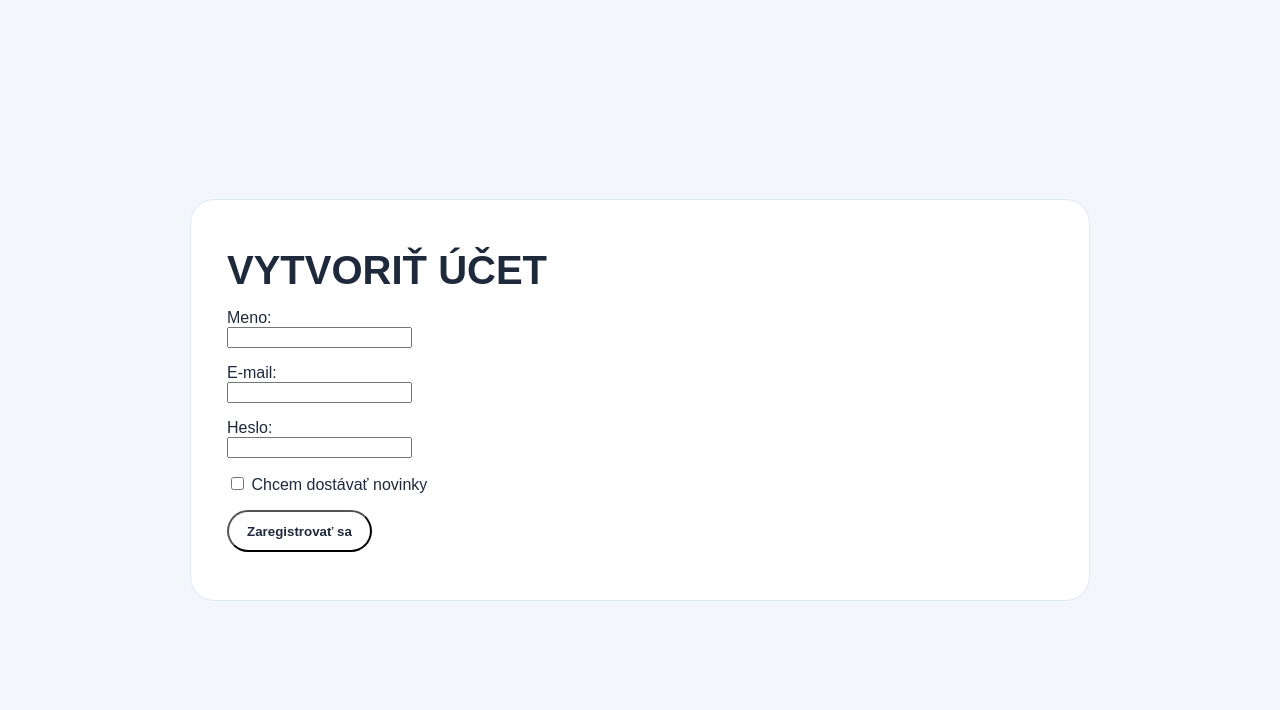
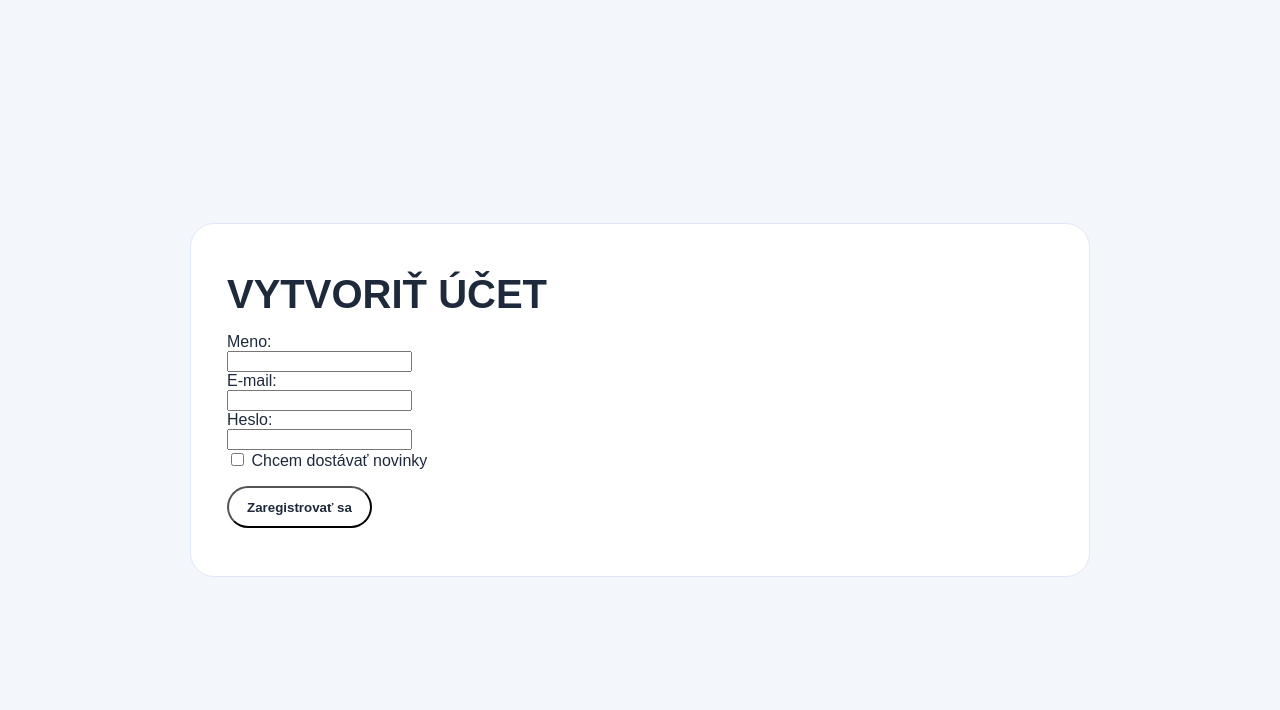
Before and after one commit to filfo131/data_internet_cviko, a plain HTML site: page form.html in a window 1280 px wide. Shown: the part 90-800 px from the top of the page. Drawn offline with Linux system fonts and the light colour scheme.

Commit message:
malý edi

```diff
--- a/form.html
+++ b/form.html
@@ -15,17 +15,14 @@
             <form action="#" method="post">
                 <p>
                     <label for="name">Meno:</label><br>
-                    <input type="text" id="name" name="name" required>
-                </p>
-                <p>
+                    <input type="text" id="name" name="name" autocomplete="name" required>
+                <br>
                     <label for="email">E-mail:</label><br>
-                    <input type="email" id="email" name="email" required>
-                </p>
-                <p>
+                    <input type="email" id="email" name="email" autocomplete="email" required>
+                <br>
                     <label for="password">Heslo:</label><br>
-                    <input type="password" id="password" name="password" required>
-                </p>
-                <p>
+                    <input type="password" id="password" name="password" autocomplete="current-password" required>
+                <br>
                     <label><input type="checkbox" name="newsletter"> Chcem dostávať novinky</label>
                 </p>
                 <button type="submit" class="nav-button">Zaregistrovať sa</button>
```
